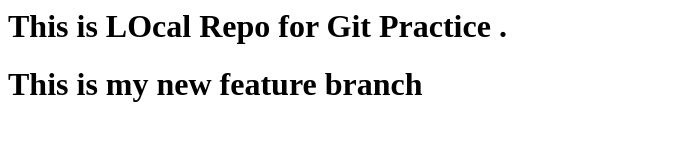
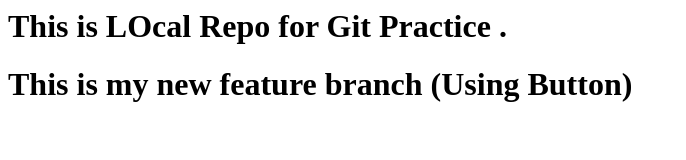
Before and after one commit to itsmittal02/localrepo, a plain HTML site: page index.html in a window 1280 px wide. Shown: the whole page, without its empty margins (0-686 px from the left). Drawn offline with Linux system fonts and the light colour scheme.

```diff
--- a/index.html
+++ b/index.html
@@ -1,2 +1,2 @@
 <h1> This is LOcal Repo for Git Practice .</h1>
-<h1> This is my new feature branch </h1>
+<h1> This is my new feature branch  (Using Button)</h1>
```
